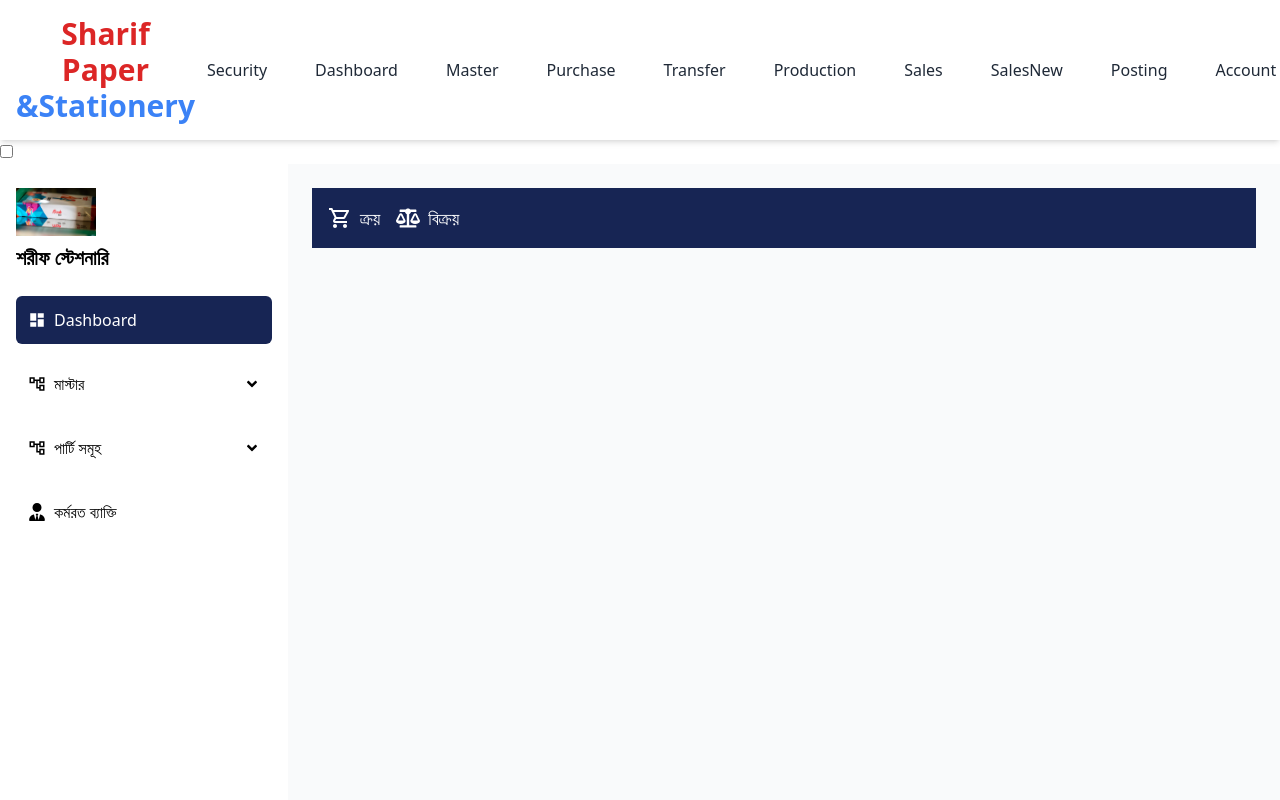
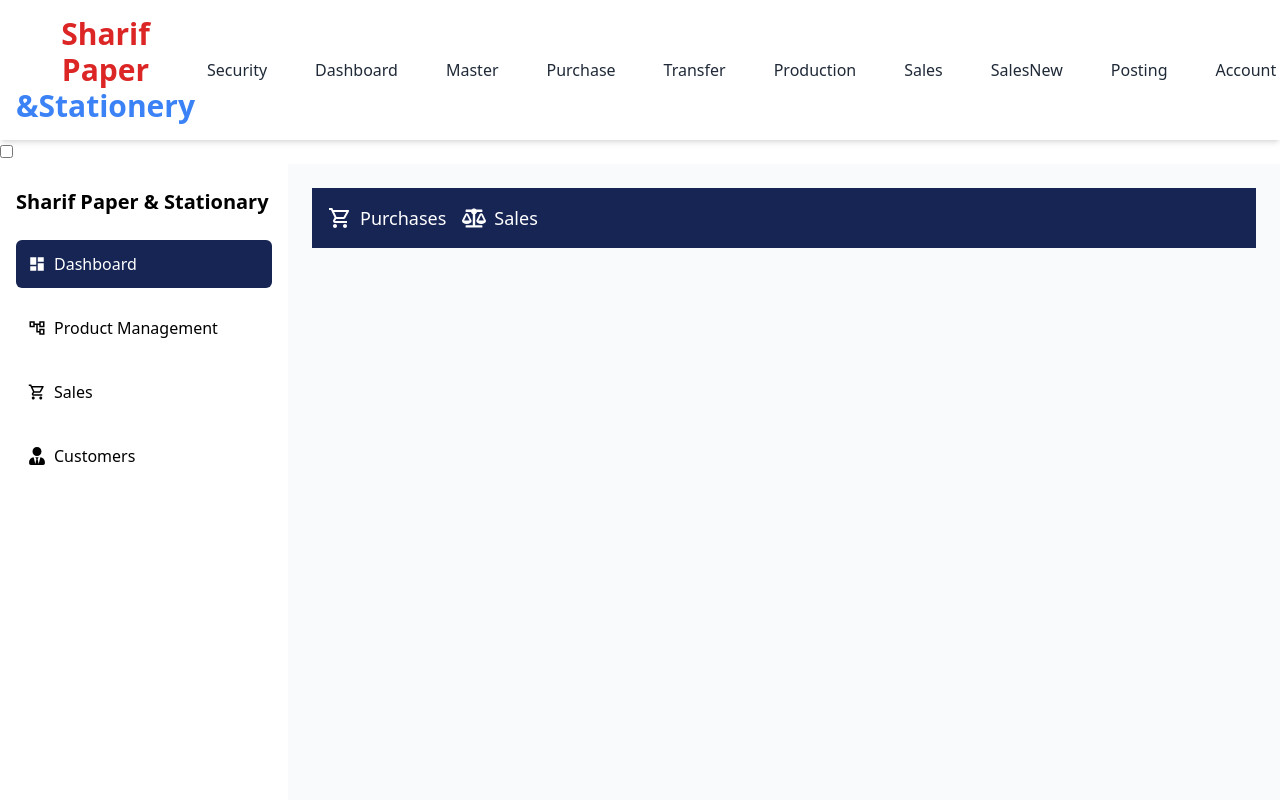
Before and after one commit to ajoy-dutta/Sharif-Stationary-Frontend, a React (Vite) app: page /dashboard in a window 1280 px wide. Shown: the top 800 px of the page. Built offline with nearby package versions, Linux system fonts and the light colour scheme.

Commit message:
sharif stationary dashboard created

```diff
--- a/src/Pages/DashboardPage/Dashboard.jsx
+++ b/src/Pages/DashboardPage/Dashboard.jsx
@@ -1,34 +1,26 @@
 import { Link, NavLink, Outlet } from "react-router-dom";
-import img from "../../assets/6.jpg";
-import { MdOutlineShoppingCart, MdDashboard, MdOutlineAccountTree } from "react-icons/md";
-import { FaBalanceScale, FaAngleUp, FaAngleDown } from "react-icons/fa";
-import { IoReorderThreeOutline } from "react-icons/io5";
-import { FaUserTie } from "react-icons/fa6";
-import { useState } from "react";
+import { MdDashboard, MdOutlineShoppingCart, MdOutlineAccountTree } from 'react-icons/md';
+import { FaBalanceScale, FaUserTie } from 'react-icons/fa';
+import { useState } from 'react';
 
 const Dashboard = () => {
   const [isOpen, setIsOpen] = useState(false);
-  const [partyOpen, setPartyOpen] = useState(false);
 
   const toggleDropdown = (stateSetter) => {
-    stateSetter(prevState => !prevState);
+    stateSetter((prevState) => !prevState);
   };
 
   return (
     <div className="drawer lg:drawer-open">
       <input id="my-drawer-2" type="checkbox" className="drawer-toggle" />
-
-      {/* Main content area with sidebar */}
       <div className="drawer-content bg-gray-50 flex min-h-screen">
-
         {/* Sidebar */}
         <div className="drawer-side bg-white w-72">
           <label htmlFor="my-drawer-2" aria-label="close sidebar" className="drawer-overlay"></label>
           <ul className="min-h-full space-y-6 py-6 px-4">
             <div className="flex items-center justify-between">
               <Link className="flex flex-col gap-2 items-start">
-                <img className="h-12 w-20" src={img} alt="Logo" />
-                <h3 className="font-semibold text-xl">শরীফ স্টেশনারি</h3>
+                <h3 className="font-semibold text-xl">Sharif Paper & Stationary</h3>
               </Link>
             </div>
 
@@ -37,9 +29,7 @@ const Dashboard = () => {
                 <NavLink
                   to="/dashboard"
                   className={({ isActive }) =>
-                    isActive
-                      ? "flex items-center gap-2 p-3 bg-blue-950 text-white rounded-md"
-                      : "flex items-center gap-2 p-3 hover:bg-blue-100 rounded-md"
+                    isActive ? "flex items-center gap-2 p-3 bg-blue-950 text-white rounded-md" : "flex items-center gap-2 p-3 hover:bg-blue-100 rounded-md"
                   }
                 >
                   <MdDashboard className="text-white text-lg" />
@@ -47,59 +37,42 @@ const Dashboard = () => {
                 </NavLink>
               </li>
 
-              {/* Master Dropdown */}
+              {/* Inventory Management */}
               <li>
-                <div
-                  onClick={() => toggleDropdown(setIsOpen)}
-                  className="flex items-center justify-between gap-2 p-3 cursor-pointer hover:bg-blue-100 rounded-md"
+                <NavLink
+                  to="/dashboard/products"
+                  className={({ isActive }) =>
+                    isActive ? "flex items-center gap-2 p-3 bg-blue-950 text-white rounded-md" : "flex items-center gap-2 p-3 hover:bg-blue-100 rounded-md"
+                  }
                 >
-                  <div className="flex items-center gap-2">
-                    <MdOutlineAccountTree className="text-lg" />
-                    <span>মাস্টার</span>
-                  </div>
-                  {isOpen ? <FaAngleUp /> : <FaAngleDown />}
-                </div>
-                {isOpen && (
-                  <ul className="pl-6 space-y-2">
-                    <li><NavLink to="/dashboard/category" className={({ isActive }) => isActive ? "flex items-center gap-2 p-2 bg-blue-950 text-white rounded-md" : "flex items-center gap-2 p-2 hover:bg-blue-100 rounded-md"}>ক্যাটাগরি</NavLink></li>
-                    <li><NavLink to="/dashboard/supplier" className={({ isActive }) => isActive ? "flex items-center gap-2 p-2 bg-blue-950 text-white rounded-md" : "flex items-center gap-2 p-2 hover:bg-blue-100 rounded-md"}>সরবরাহকারী</NavLink></li>
-                    <li><NavLink to="/dashboard/product" className={({ isActive }) => isActive ? "flex items-center gap-2 p-2 bg-blue-950 text-white rounded-md" : "flex items-center gap-2 p-2 hover:bg-blue-100 rounded-md"}>পণ্য</NavLink></li>
-                  </ul>
-                )}
+                  <MdOutlineAccountTree className="text-lg" />
+                  Product Management
+                </NavLink>
               </li>
 
-              {/* Party Dropdown */}
+              {/* Sales */}
               <li>
-                <div
-                  onClick={() => toggleDropdown(setPartyOpen)}
-                  className="flex items-center justify-between gap-2 p-3 cursor-pointer hover:bg-blue-100 rounded-md"
+                <NavLink
+                  to="/dashboard/sales"
+                  className={({ isActive }) =>
+                    isActive ? "flex items-center gap-2 p-3 bg-blue-950 text-white rounded-md" : "flex items-center gap-2 p-3 hover:bg-blue-100 rounded-md"
+                  }
                 >
-                  <div className="flex items-center gap-2">
-                    <MdOutlineAccountTree className="text-lg" />
-                    <span>পার্টি সমূহ</span>
-                  </div>
-                  {partyOpen ? <FaAngleUp /> : <FaAngleDown />}
-                </div>
-                {partyOpen && (
-                  <ul className="pl-6 space-y-2">
-                    <li><NavLink to="/dashboard/customer" className={({ isActive }) => isActive ? "flex items-center gap-2 p-2 bg-blue-950 text-white rounded-md" : "flex items-center gap-2 p-2 hover:bg-blue-100 rounded-md"}>গ্রাহক</NavLink></li>
-                    <li><NavLink to="/dashboard/supplier" className={({ isActive }) => isActive ? "flex items-center gap-2 p-2 bg-blue-950 text-white rounded-md" : "flex items-center gap-2 p-2 hover:bg-blue-100 rounded-md"}>সরবরাহকারী</NavLink></li>
-                  </ul>
-                )}
+                  <MdOutlineShoppingCart className="text-lg" />
+                  Sales
+                </NavLink>
               </li>
 
-              {/* Employee Section */}
+              {/* Customers */}
               <li>
                 <NavLink
-                  to="/dashboard/employee"
+                  to="/dashboard/customers"
                   className={({ isActive }) =>
-                    isActive
-                      ? "flex items-center gap-2 p-3 bg-blue-950 text-white rounded-md"
-                      : "flex items-center gap-2 p-3 hover:bg-blue-100 rounded-md"
+                    isActive ? "flex items-center gap-2 p-3 bg-blue-950 text-white rounded-md" : "flex items-center gap-2 p-3 hover:bg-blue-100 rounded-md"
                   }
                 >
                   <FaUserTie className="text-lg" />
-                  কর্মরত ব্যাক্তি
+                  Customers
                 </NavLink>
               </li>
             </div>
@@ -110,17 +83,17 @@ const Dashboard = () => {
         <div className="flex-1 bg-gray-50 p-6">
           <div className="navbar bg-blue-950 p-4 flex items-center justify-between">
             <label htmlFor="my-drawer-2" className="drawer-button lg:hidden text-white text-2xl cursor-pointer">
-              <IoReorderThreeOutline />
+              ☰
             </label>
 
             <div className="flex gap-4">
               <a className="btn btn-ghost text-white text-lg flex items-center gap-2">
                 <MdOutlineShoppingCart className="text-2xl" />
-                ক্রয়
+                Purchases
               </a>
               <a className="btn btn-ghost text-white text-lg flex items-center gap-2">
                 <FaBalanceScale className="text-2xl" />
-                বিক্রয়
+                Sales
               </a>
             </div>
           </div>
--- a/src/Pages/Purchase/PurchaseReceiveForm.jsx
+++ b/src/Pages/Purchase/PurchaseReceiveForm.jsx
@@ -258,13 +258,14 @@ function PurchaseReceiveForm() {
   <th className="px-4 py-2 border h-7">Shite</th>
   <th className="px-4 py-2 border h-7">Qty</th>
   <th className="px-4 py-2 border h-7">UOM</th>
-    <th className="px-4 py-2 border h-7 ">Unit/Sheet Purchase Rate</th>
+  <th className="px-4 py-2 border h-7">Unit/Sheet Purchase Rate</th>
   <th className="px-4 py-2 border h-7">Conv./Rim Purchase Rate</th>
   <th className="px-4 py-2 border h-7">Amount</th>
   <th className="px-4 py-2 border h-7">Unit/Sheet Sale Rate</th>
   <th className="px-4 py-2 border h-7">Conv./Rim Sale Rate</th>
   <th className="px-4 py-2 border h-7">Actions</th>
 </tr>
+
 </thead>
 <tbody>
   {items.map((item, index) => (
--- a/src/SignUp.jsx
+++ b/src/SignUp.jsx
@@ -7,8 +7,8 @@ import { TbFidgetSpinner } from "react-icons/tb";
 
 const SignUp = () => {
   const [formData, setFormData] = useState({
-    companyName: "",
-    ownerName: "",
+    company_name: "",  // Use snake_case as expected by backend
+    owner_name: "",
     phone1: "",
     phone2: "",
     email: "",
@@ -18,6 +18,7 @@ const SignUp = () => {
     extraField2: "",
     extraField3: "",
 });
+
   const [loading, setLoading] = useState(false);
   const navigate = useNavigate();
 
@@ -37,13 +38,23 @@ const SignUp = () => {
     setLoading(true);
 
     try {
-      const response = await axios.post("/api/auth/signup", formData);
+      const response = await axios.post('http://localhost:8000/api/auth/signup/', {
+        company_name: formData.company_name,
+        owner_name: formData.owner_name,
+        phone1: formData.phone1,
+        phone2: formData.phone2,
+        email: formData.email,
+        password: formData.password,
+      });
+
+      // Assuming the response has a success key
       if (response.data.success) {
         toast.success("Sign up successful!");
-        navigate("/login");
+        navigate("/sign-in");
       }
     } catch (error) {
       toast.error("Error signing up");
+      console.error("Error: ", error);  // Optional: Log error for debugging
     } finally {
       setLoading(false);
     }
@@ -58,16 +69,17 @@ const SignUp = () => {
 
         <form onSubmit={handleSubmit}>
           {[
-            { label: "Company Name", name: "companyName" },
-            { label: "Owner Name", name: "ownerName" },
+          { label: "Company Name", name: "company_name" },
+          { label: "Owner Name", name: "owner_name" },
           { label: "Phone Number 1", name: "phone1", type: "tel" },
           { label: "Phone Number 2", name: "phone2", type: "tel" },
           { label: "Email Address", name: "email", type: "email" },
           { label: "Password", name: "password", type: "password" },
           { label: "Confirm Password", name: "confirmPassword", type: "password" },
-            { label: "Extra Field 1", name: "extraField1" },
-            { label: "Extra Field 2", name: "extraField2" },
-            { label: "Extra Field 3", name: "extraField3" },
+          { label: "Extra Field 1", name: "extra_field1" },
+          { label: "Extra Field 2", name: "extra_field2" },
+          { label: "Extra Field 3", name: "extra_field3" },
+
           ].map(({ label, name, type = "text" }) => (
             <div className="mb-4" key={name}>
               <label className="block text-gray-700" htmlFor={name}>
```
Lines whose indentation alone changed are shown as unchanged.
